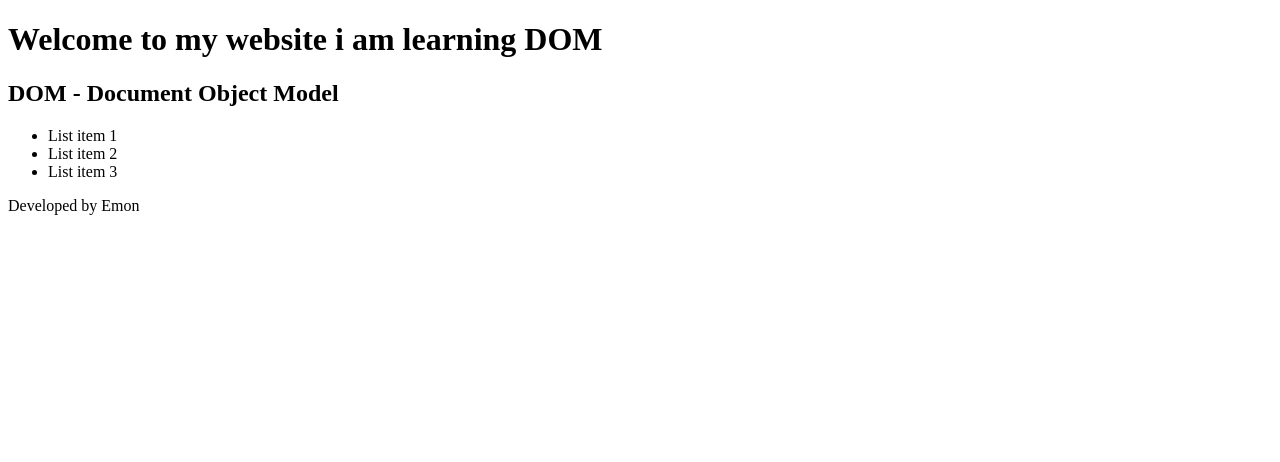
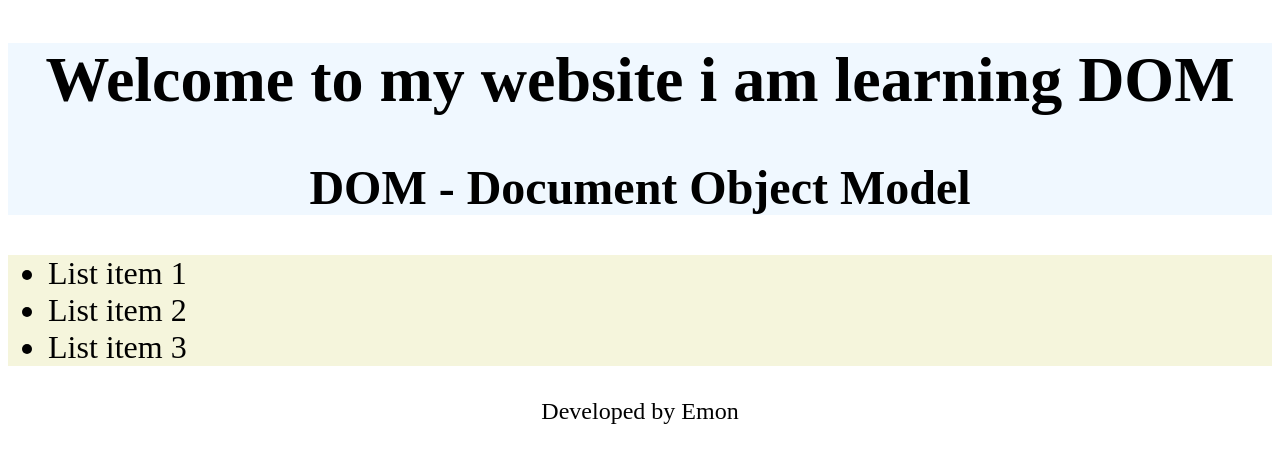
Before and after one commit to emon3455/PH-M5-Module-25, a plain HTML site: page index.html in a window 1280 px wide. Drawn offline with Linux system fonts and the light colour scheme.

Commit message:
style done

```diff
--- a/styles/style.css
+++ b/styles/style.css
@@ -0,0 +1,15 @@
+header{
+    background-color: aliceblue;
+    text-align: center;
+    font-size: 2rem;
+}
+
+main{
+    background-color: beige;
+    font-size: 2rem;
+}
+
+footer{
+    text-align: center;
+    font-size: 1.5rem;
+}
```
Also changed, not shown: index.html (+1 -0 lines).
